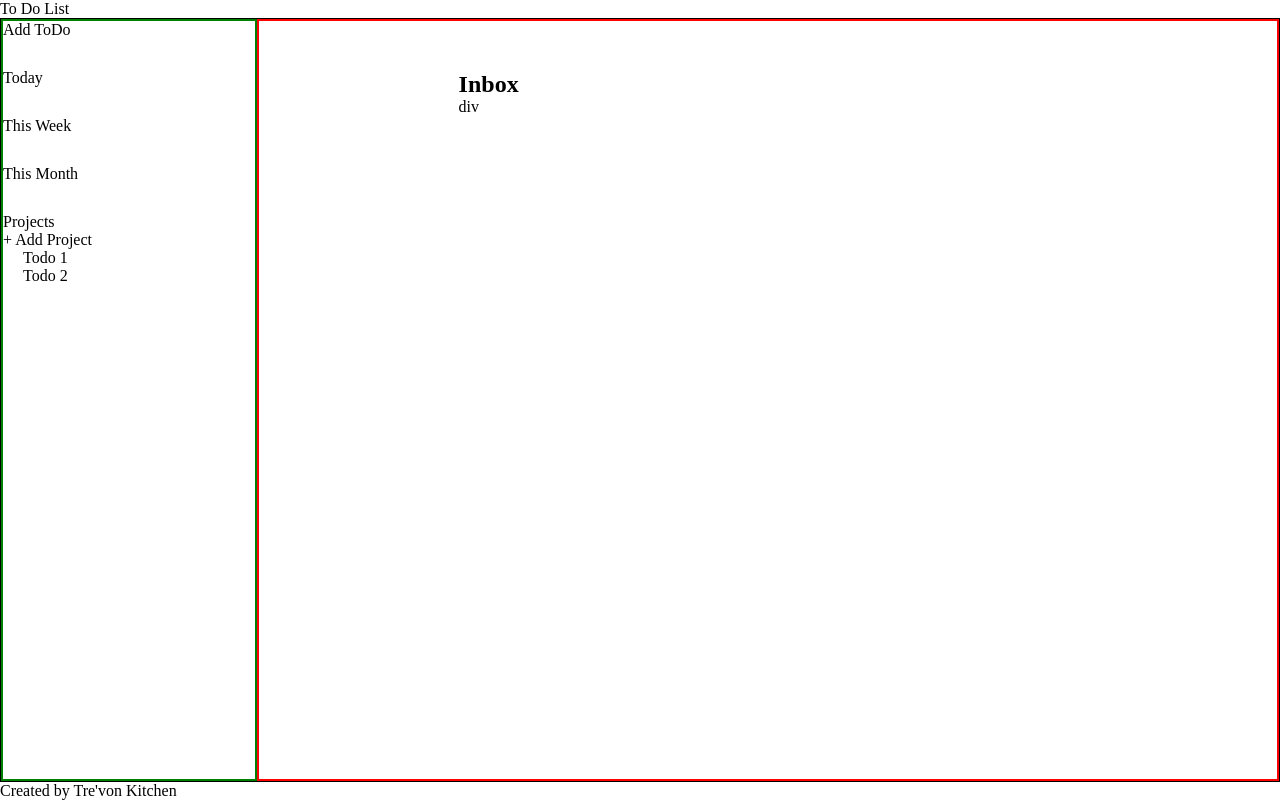
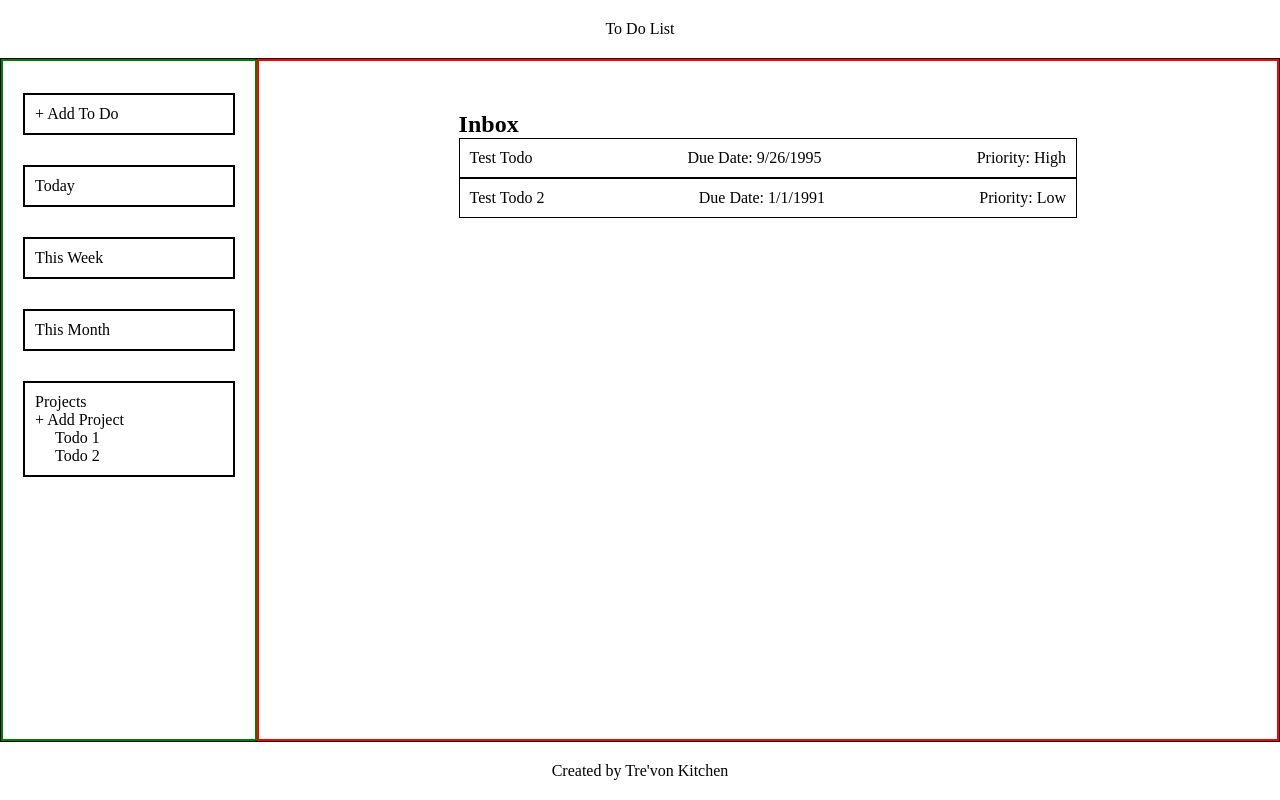
Before and after one commit to trekitch/todolist, a website built with webpack: page dist/index.html in a window 1280 px wide. Built offline with Linux system fonts and the light colour scheme.

Commit message:
added more styling.

```diff
--- a/src/styles.css
+++ b/src/styles.css
@@ -12,6 +12,12 @@ body{
     height: 100vh;
     display: flex;
     flex-direction: column;
+}
+
+header,
+footer {
+    padding: 20px;
+    text-align: center;
 }
 
 .content{
@@ -31,12 +37,26 @@ body{
     display: flex;
     flex-direction: column;
     gap: 30px;
+    padding: 2em 20px;
 }
 
+.sidebar  > div {
+    border: 2px solid black;
+    padding: 10px   ;
+}
 .main {
     padding: 50px 200px;
+    display: flex;
+    flex-direction: column;
 }
 
 .projectsSec ul {
     padding-left: 20px;
 }
+
+.todoItem {
+    display: flex;
+    justify-content: space-between;
+    border:1px solid #000;
+    padding: 10px;
+}
```
Also changed, not shown: dist/index.html, dist/main.js.
